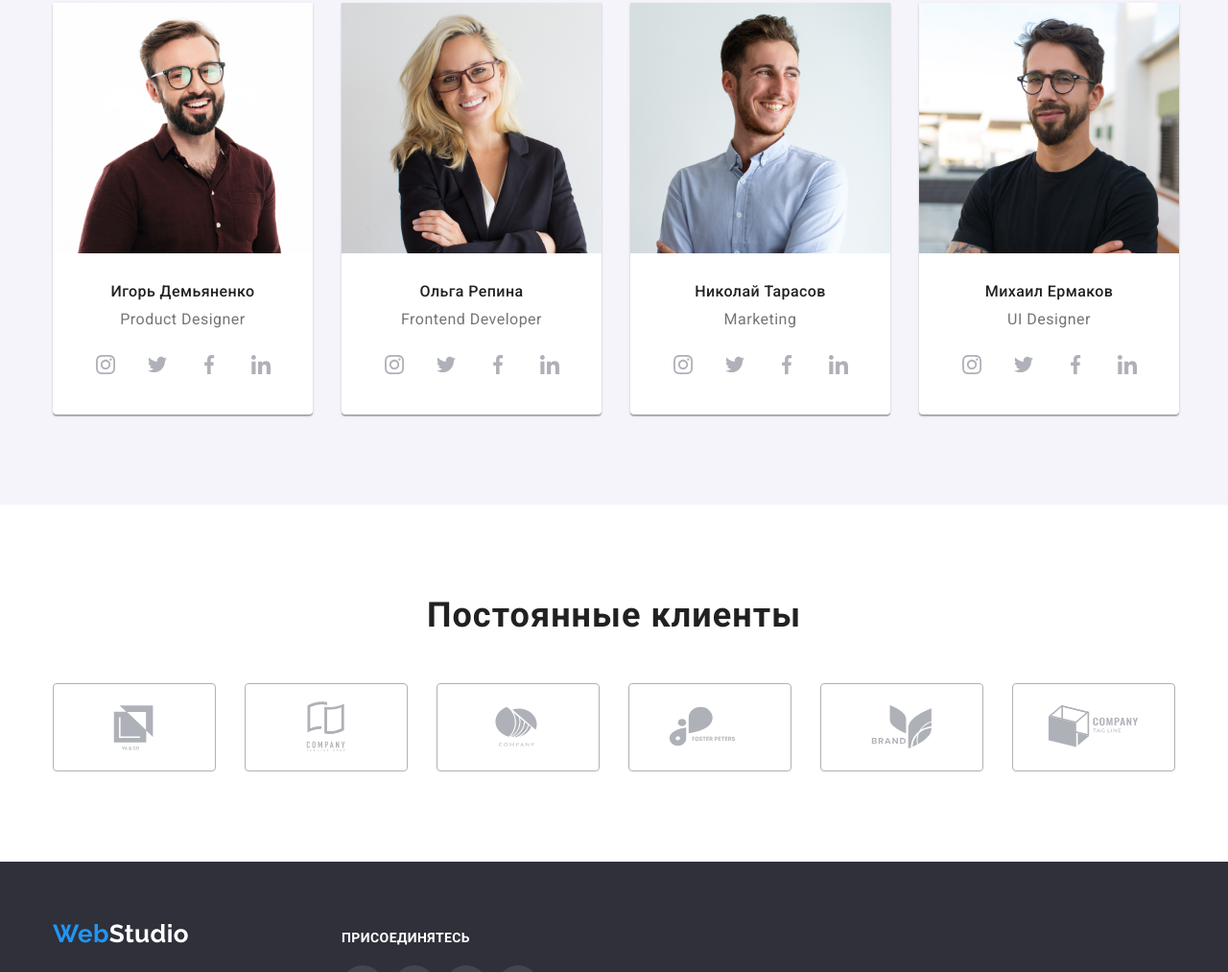
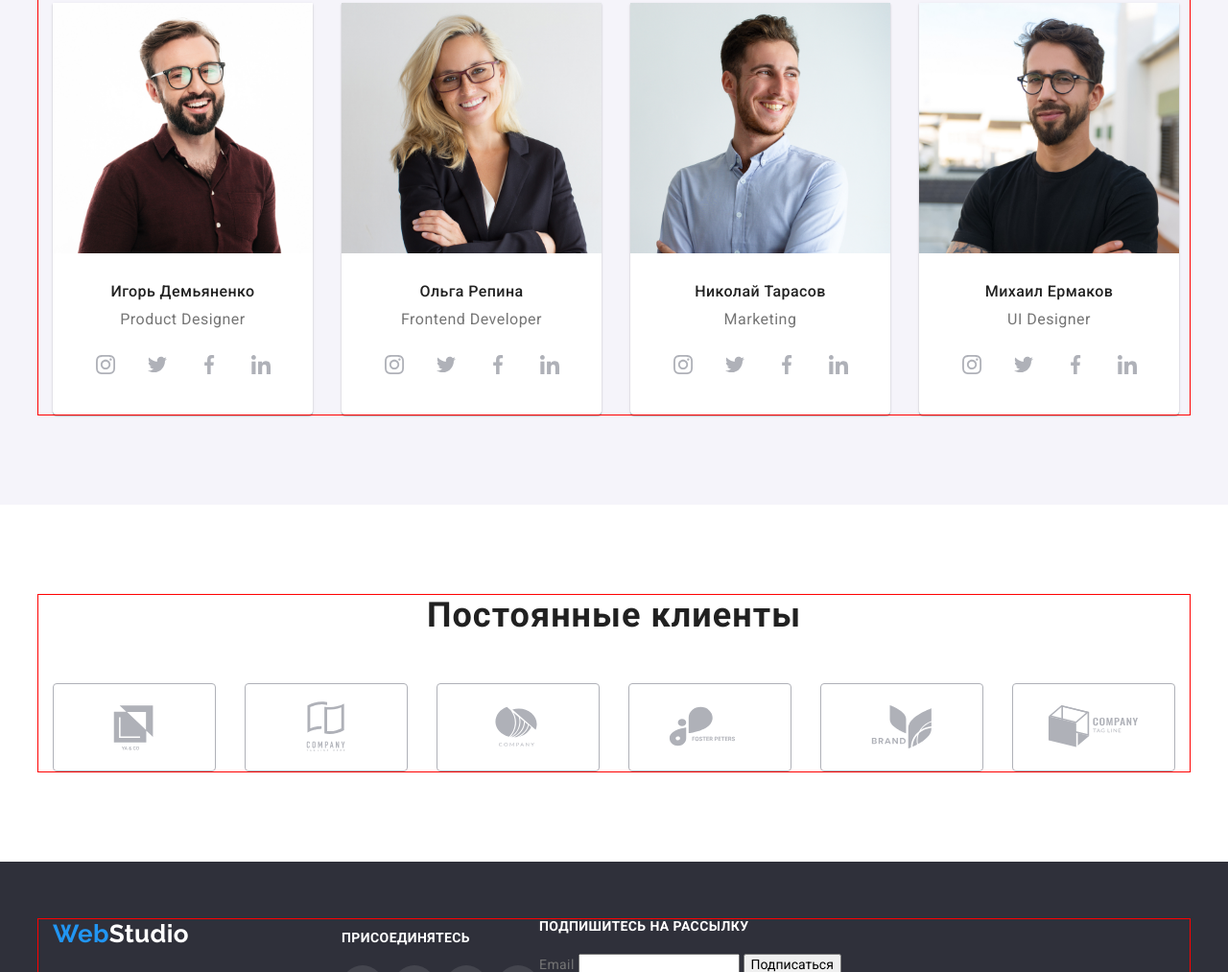
Before and after one commit to DmitriyKorshunov/goit-markup-hw-06, a plain HTML site: page index.html in a window 1280 px wide. Shown: the part 1787-2800 px from the top of the page at 96% size. Drawn offline with nearby package versions, Linux system fonts and the light colour scheme.

Commit message:
Начальная разметка в футере подписка на рассылку

```diff
--- a/index.html
+++ b/index.html
@@ -430,6 +430,12 @@
             </li>
           </ul>
         </div>
+        <div>
+          <h2 class="footer-soc-title">Подпишитесь на рассылку</h2>
+          <label for="user_email">Email</label>
+          <input type="email" name="email" id="user_email" />
+          <button type="submit">Подписаться</button>
+        </div>
       </div>
     </footer>
     <!--modal window-->
--- a/styles/styles.css
+++ b/styles/styles.css
@@ -54,7 +54,7 @@ img {
   margin-right: auto;
   width: 1200px;
   padding: 0 15px;
-  /*outline: 1px solid red;*/
+  outline: 1px solid red;
 }
 
 .title {
```
